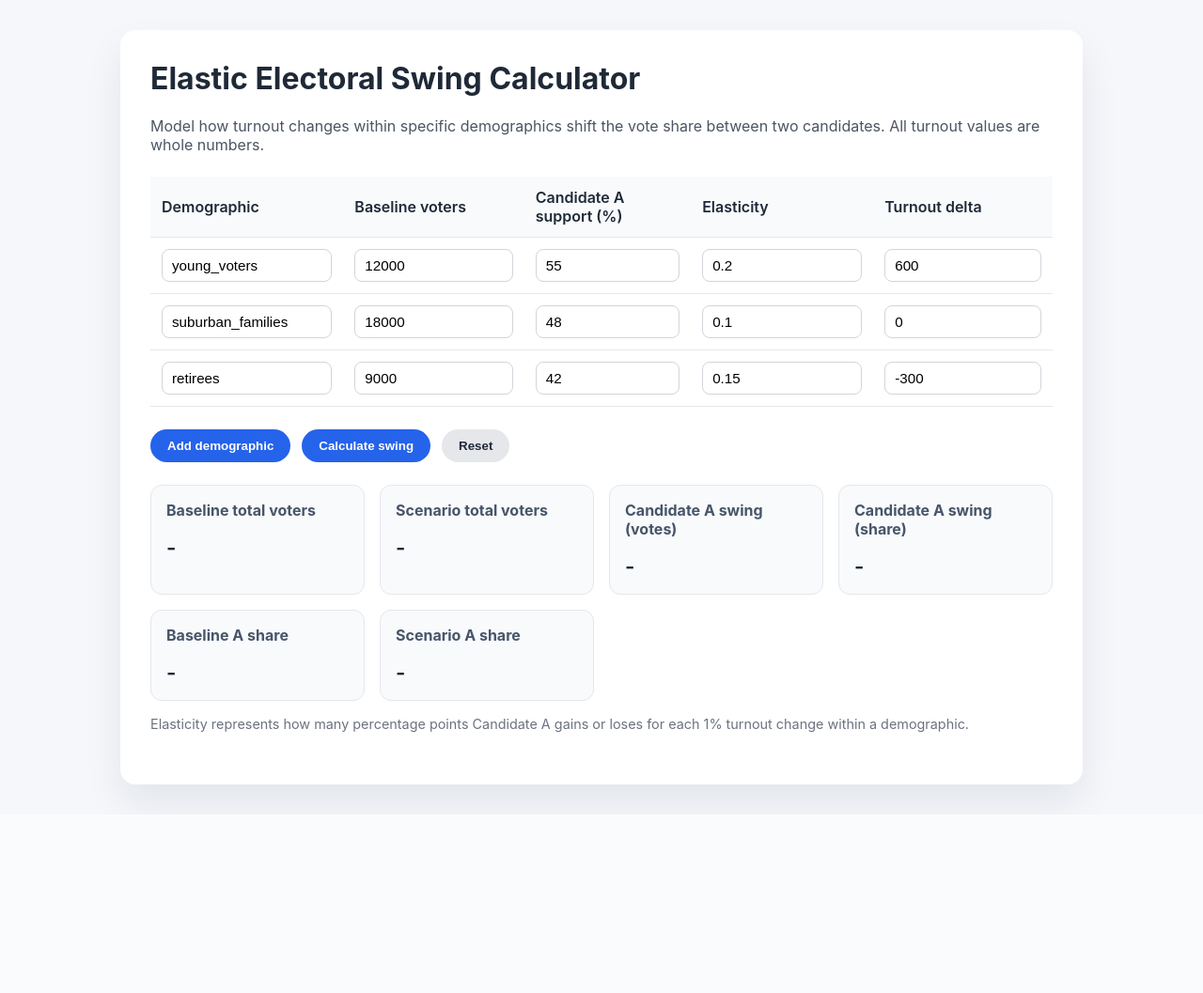
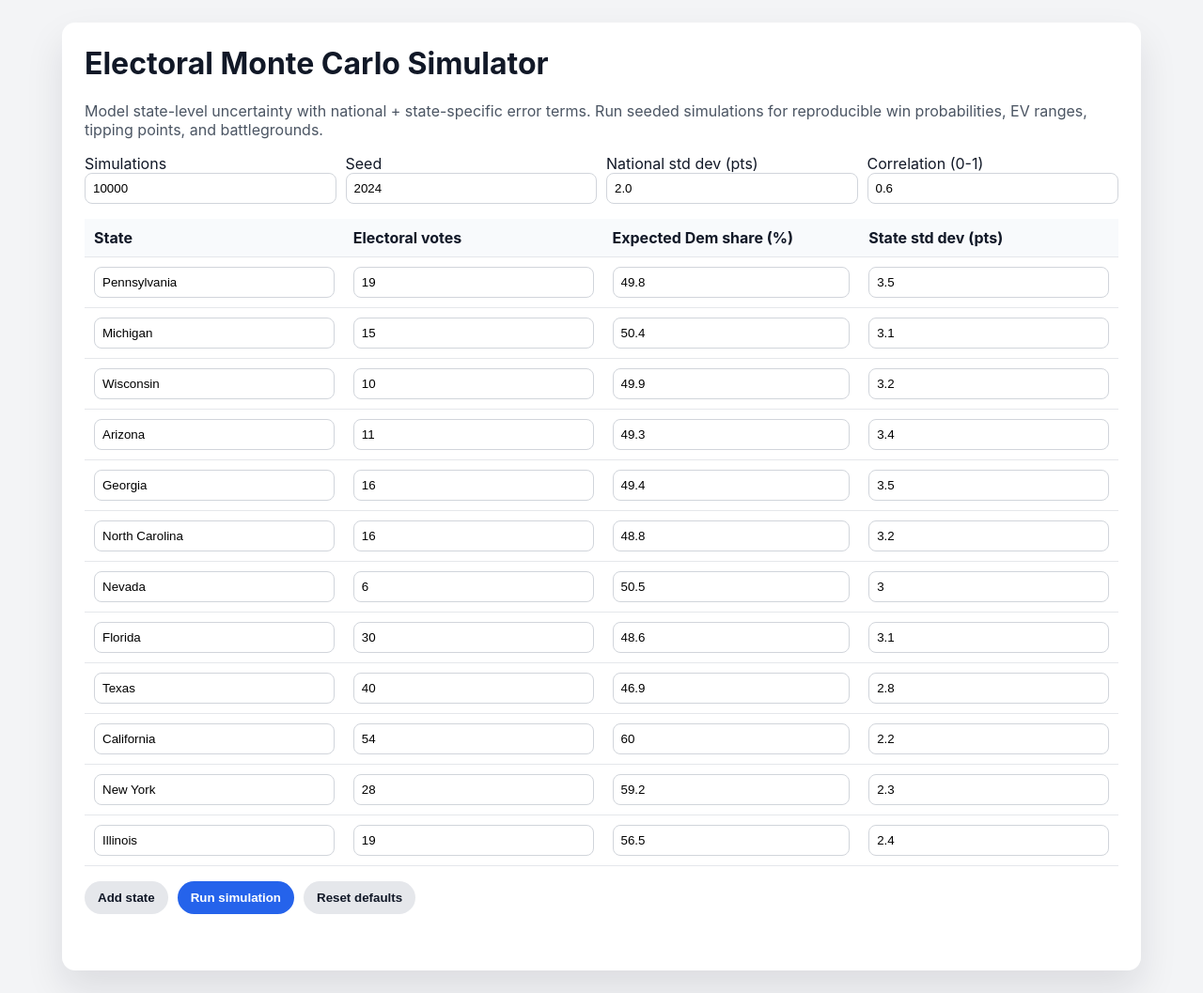
Before and after one commit to TimCougar/the-election-tool, a Flask app: page / in a window 1280 px wide. Shown: the whole page at 94% size. Before the commit the page ends 860 px from the top, so only its background shows below. Run offline with Flask 3, Linux system fonts and the light colour scheme.

Commit message:
Add seeded probabilistic Electoral College simulation and UI

```diff
--- a/app.py
+++ b/app.py
@@ -8,8 +8,14 @@ from typing import Any
 from flask import Flask, jsonify, render_template, request
 
 from election_swing_calculator import Scenario, compute_swing, parse_demographics
+from simulation import SimulationConfig, parse_states, run_simulation
 
 app = Flask(__name__)
+
+
+@app.errorhandler(ValueError)
+def handle_value_error(error: ValueError) -> tuple[Any, int]:
+    return jsonify({"error": str(error)}), 400
 
 
 @app.get("/")
@@ -38,5 +44,18 @@ def calculate() -> Any:
     )
 
 
+@app.post("/simulate")
+def simulate() -> Any:
+    payload = request.get_json(force=True)
+    states = parse_states(payload.get("states", []))
+    config = SimulationConfig(
+        n_simulations=int(payload.get("n_simulations", 10000)),
+        seed=int(payload.get("seed", 2024)),
+        national_stddev=float(payload.get("national_stddev", 2.0)),
+        correlation=float(payload.get("correlation", 0.6)),
+    )
+    return jsonify(run_simulation(states, config))
+
+
 if __name__ == "__main__":
     app.run(host="0.0.0.0", port=8000, debug=True)
--- a/templates/index.html
+++ b/templates/index.html
@@ -3,343 +3,312 @@
   <head>
     <meta charset="UTF-8" />
     <meta name="viewport" content="width=device-width, initial-scale=1" />
-    <title>Elastic Electoral Swing Calculator</title>
+    <title>Electoral Monte Carlo Simulator</title>
     <style>
       :root {
         color-scheme: light;
         font-family: "Inter", "Segoe UI", system-ui, sans-serif;
-        background: #f5f7fb;
-        color: #1f2937;
+        background: #f3f4f6;
+        color: #111827;
       }
-
-      body {
-        margin: 0;
-        padding: 32px;
+      body { margin: 0; padding: 24px; }
+      .container {
+        max-width: 1100px;
+        margin: 0 auto;
+        background: #fff;
+        border-radius: 14px;
+        padding: 24px;
+        box-shadow: 0 20px 40px rgba(15, 23, 42, 0.1);
       }
-
-      .container {
-        max-width: 960px;
-        margin: 0 auto;
-        background: #ffffff;
-        border-radius: 16px;
-        box-shadow: 0 20px 40px rgba(15, 23, 42, 0.08);
-        padding: 32px;
-      }
-
-      h1 {
-        margin-top: 0;
-        font-size: 2rem;
-      }
-
-      p {
-        margin: 0 0 24px;
-        color: #4b5563;
-      }
-
-      table {
-        width: 100%;
-        border-collapse: collapse;
-        margin-bottom: 24px;
-      }
-
-      th,
-      td {
-        border-bottom: 1px solid #e5e7eb;
-        padding: 12px;
-        text-align: left;
-      }
-
-      th {
-        background: #f8fafc;
-        font-weight: 600;
-      }
-
-      input[type="text"],
-      input[type="number"] {
-        width: 100%;
-        padding: 8px 10px;
-        border-radius: 8px;
-        border: 1px solid #d1d5db;
-        box-sizing: border-box;
-        font-size: 0.95rem;
-      }
-
-      .actions {
-        display: flex;
-        gap: 12px;
-        flex-wrap: wrap;
-        margin-bottom: 24px;
-      }
-
-      button {
-        border: none;
-        background: #2563eb;
-        color: #ffffff;
-        padding: 10px 18px;
-        border-radius: 999px;
-        font-weight: 600;
-        cursor: pointer;
-      }
-
-      button.secondary {
-        background: #e5e7eb;
-        color: #1f2937;
-      }
-
-      .results {
-        display: grid;
-        gap: 16px;
-        grid-template-columns: repeat(auto-fit, minmax(220px, 1fr));
-      }
-
-      .card {
-        padding: 16px;
-        border-radius: 12px;
-        background: #f8fafc;
-        border: 1px solid #e5e7eb;
-      }
-
-      .card h3 {
-        margin-top: 0;
-        font-size: 1rem;
-        color: #475569;
-      }
-
-      .metric {
-        font-size: 1.4rem;
-        font-weight: 600;
-      }
-
-      .note {
-        margin-top: 16px;
-        font-size: 0.9rem;
-        color: #6b7280;
-      }
-
-      .error {
-        color: #b91c1c;
-        margin-bottom: 16px;
-      }
+      h1 { margin-top: 0; }
+      p { color: #4b5563; }
+      table { width: 100%; border-collapse: collapse; margin-bottom: 16px; }
+      th, td { border-bottom: 1px solid #e5e7eb; padding: 10px; text-align: left; }
+      th { background: #f8fafc; }
+      input { width: 100%; box-sizing: border-box; border: 1px solid #d1d5db; border-radius: 8px; padding: 8px; }
+      .grid { display: grid; grid-template-columns: repeat(auto-fit, minmax(170px, 1fr)); gap: 10px; margin-bottom: 16px; }
+      .actions { display: flex; gap: 10px; flex-wrap: wrap; margin-bottom: 16px; }
+      button { border: none; border-radius: 999px; padding: 10px 14px; cursor: pointer; font-weight: 600; }
+      .primary { background: #2563eb; color: white; }
+      .secondary { background: #e5e7eb; color: #111827; }
+      .cards { display: grid; grid-template-columns: repeat(auto-fit, minmax(220px, 1fr)); gap: 12px; margin-bottom: 18px; }
+      .card { background: #f8fafc; border: 1px solid #e5e7eb; border-radius: 10px; padding: 14px; }
+      .metric { font-size: 1.35rem; font-weight: 700; }
+      .subtle { color: #6b7280; font-size: 0.9rem; }
+      .error { color: #b91c1c; min-height: 1.25em; }
+      #histogram { width: 100%; height: 260px; border: 1px solid #e5e7eb; border-radius: 10px; background: #fcfdff; }
+      .section-title { margin: 22px 0 10px; }
+      .sortable { cursor: pointer; }
+      .right { text-align: right; }
     </style>
   </head>
   <body>
     <div class="container">
-      <h1>Elastic Electoral Swing Calculator</h1>
+      <h1>Electoral Monte Carlo Simulator</h1>
       <p>
-        Model how turnout changes within specific demographics shift the vote share between two
-        candidates. All turnout values are whole numbers.
+        Model state-level uncertainty with national + state-specific error terms. Run seeded
+        simulations for reproducible win probabilities, EV ranges, tipping points, and battlegrounds.
       </p>
-      <div id="error" class="error" role="alert"></div>
+
+      <div class="grid">
+        <label>Simulations <input id="n-sims" type="number" min="100" step="100" value="10000" /></label>
+        <label>Seed <input id="seed" type="number" value="2024" /></label>
+        <label>National std dev (pts) <input id="national-std" type="number" step="0.1" min="0" value="2.0" /></label>
+        <label>Correlation (0-1) <input id="correlation" type="number" step="0.05" min="0" max="1" value="0.6" /></label>
+      </div>
+
       <table>
         <thead>
           <tr>
-            <th>Demographic</th>
-            <th>Baseline voters</th>
-            <th>Candidate A support (%)</th>
-            <th>Elasticity</th>
-            <th>Turnout delta</th>
+            <th>State</th>
+            <th>Electoral votes</th>
+            <th>Expected Dem share (%)</th>
+            <th>State std dev (pts)</th>
           </tr>
         </thead>
-        <tbody id="demo-rows"></tbody>
+        <tbody id="state-rows"></tbody>
       </table>
 
       <div class="actions">
-        <button type="button" id="add-row">Add demographic</button>
-        <button type="button" id="calculate">Calculate swing</button>
-        <button type="button" class="secondary" id="reset">Reset</button>
+        <button class="secondary" id="add-row">Add state</button>
+        <button class="primary" id="run">Run simulation</button>
+        <button class="secondary" id="reset">Reset defaults</button>
       </div>
+      <div id="status" class="subtle"></div>
+      <div id="error" class="error"></div>
 
-      <div class="results" id="results" hidden>
-        <div class="card">
-          <h3>Baseline total voters</h3>
-          <div class="metric" id="baseline-total">-</div>
+      <div id="results" hidden>
+        <h2 class="section-title">Confidence interval cards</h2>
+        <div class="cards">
+          <div class="card"><h3>Dem win probability</h3><div id="dem-win" class="metric">-</div></div>
+          <div class="card"><h3>Rep win probability</h3><div id="rep-win" class="metric">-</div></div>
+          <div class="card"><h3>Dem EV 5/50/95</h3><div id="dem-band" class="metric">-</div></div>
+          <div class="card"><h3>Rep EV 5/50/95</h3><div id="rep-band" class="metric">-</div></div>
         </div>
-        <div class="card">
-          <h3>Scenario total voters</h3>
-          <div class="metric" id="scenario-total">-</div>
-        </div>
-        <div class="card">
-          <h3>Candidate A swing (votes)</h3>
-          <div class="metric" id="swing-votes">-</div>
-        </div>
-        <div class="card">
-          <h3>Candidate A swing (share)</h3>
-          <div class="metric" id="swing-share">-</div>
-        </div>
-        <div class="card">
-          <h3>Baseline A share</h3>
-          <div class="metric" id="baseline-share">-</div>
-        </div>
-        <div class="card">
-          <h3>Scenario A share</h3>
-          <div class="metric" id="scenario-share">-</div>
-        </div>
+
+        <h2 class="section-title">EV outcome histogram (Dem EV)</h2>
+        <svg id="histogram" viewBox="0 0 900 260" preserveAspectRatio="none"></svg>
+
+        <h2 class="section-title">Top battleground probabilities (sortable)</h2>
+        <table>
+          <thead>
+            <tr>
+              <th class="sortable" data-key="state">State</th>
+              <th class="sortable right" data-key="ev">EV</th>
+              <th class="sortable right" data-key="demWinProbability">Dem win %</th>
+              <th class="sortable right" data-key="repWinProbability">Rep win %</th>
+              <th class="sortable right" data-key="tippingPointFrequency">Tipping-point %</th>
+            </tr>
+          </thead>
+          <tbody id="battleground-body"></tbody>
+        </table>
       </div>
-      <p class="note">
-        Elasticity represents how many percentage points Candidate A gains or loses for each 1%
-        turnout change within a demographic.
-      </p>
     </div>
 
     <script>
-      const demoRows = document.getElementById("demo-rows");
+      const stateRows = document.getElementById("state-rows");
       const errorEl = document.getElementById("error");
+      const statusEl = document.getElementById("status");
       const resultsEl = document.getElementById("results");
+      const runButton = document.getElementById("run");
 
-      const initialRows = [
-        {
-          name: "young_voters",
-          baseline_voters: 12000,
-          base_support_a: 55,
-          elasticity: 0.2,
-          turnout_delta: 600,
-        },
-        {
-          name: "suburban_families",
-          baseline_voters: 18000,
-          base_support_a: 48,
-          elasticity: 0.1,
-          turnout_delta: 0,
-        },
-        {
-          name: "retirees",
-          baseline_voters: 9000,
-          base_support_a: 42,
-          elasticity: 0.15,
-          turnout_delta: -300,
-        },
+      let latestRows = [];
+      let sortState = { key: "demWinProbability", asc: false };
+
+      const defaults = [
+        ["Pennsylvania", 19, 49.8, 3.5],
+        ["Michigan", 15, 50.4, 3.1],
+        ["Wisconsin", 10, 49.9, 3.2],
+        ["Arizona", 11, 49.3, 3.4],
+        ["Georgia", 16, 49.4, 3.5],
+        ["North Carolina", 16, 48.8, 3.2],
+        ["Nevada", 6, 50.5, 3.0],
+        ["Florida", 30, 48.6, 3.1],
+        ["Texas", 40, 46.9, 2.8],
+        ["California", 54, 60.0, 2.2],
+        ["New York", 28, 59.2, 2.3],
+        ["Illinois", 19, 56.5, 2.4],
       ];
 
-      const emptyRow = () => ({
-        name: "",
-        baseline_voters: 0,
-        base_support_a: 50,
-        elasticity: 0,
-        turnout_delta: 0,
-      });
-
-      const createCellInput = (value, type = "number") => {
+      const createInput = (value, type = "number") => {
         const input = document.createElement("input");
         input.type = type;
         input.value = value;
         return input;
       };
 
-      const addRow = (row) => {
+      function addStateRow([name, ev, demShare, stddev]) {
         const tr = document.createElement("tr");
-        const nameCell = document.createElement("td");
-        const baseCell = document.createElement("td");
-        const supportCell = document.createElement("td");
-        const elasticityCell = document.createElement("td");
-        const deltaCell = document.createElement("td");
+        const cells = [document.createElement("td"), document.createElement("td"), document.createElement("td"), document.createElement("td")];
 
-        const nameInput = createCellInput(row.name, "text");
-        const baseInput = createCellInput(row.baseline_voters);
-        baseInput.min = 0;
-        const supportInput = createCellInput(row.base_support_a);
-        supportInput.min = 0;
-        supportInput.max = 100;
-        const elasticityInput = createCellInput(row.elasticity);
-        const deltaInput = createCellInput(row.turnout_delta);
+        const nameInput = createInput(name, "text");
+        const evInput = createInput(ev);
+        evInput.min = 1;
+        const demInput = createInput(demShare);
+        demInput.min = 0;
+        demInput.max = 100;
+        const stdInput = createInput(stddev);
+        stdInput.min = 0;
+        stdInput.step = 0.1;
 
-        nameCell.appendChild(nameInput);
-        baseCell.appendChild(baseInput);
-        supportCell.appendChild(supportInput);
-        elasticityCell.appendChild(elasticityInput);
-        deltaCell.appendChild(deltaInput);
+        cells[0].appendChild(nameInput);
+        cells[1].appendChild(evInput);
+        cells[2].appendChild(demInput);
+        cells[3].appendChild(stdInput);
+        cells.forEach((cell) => tr.appendChild(cell));
+        stateRows.appendChild(tr);
+      }
 
-        tr.appendChild(nameCell);
-        tr.appendChild(baseCell);
-        tr.appendChild(supportCell);
-        tr.appendChild(elasticityCell);
-        tr.appendChild(deltaCell);
-        demoRows.appendChild(tr);
-      };
+      function renderRows(rows) {
+        stateRows.innerHTML = "";
+        rows.forEach(addStateRow);
+      }
 
-      const renderRows = (rows) => {
-        demoRows.innerHTML = "";
-        rows.forEach(addRow);
-      };
+      function gatherPayload() {
+        const states = [];
+        for (const row of Array.from(stateRows.querySelectorAll("tr"))) {
+          const [name, ev, dem, std] = Array.from(row.querySelectorAll("input")).map((input) => input.value.trim());
+          if (!name) continue;
+          states.push({
+            name,
+            electoral_votes: Number.parseInt(ev, 10) || 0,
+            dem_share: Number.parseFloat(dem) || 0,
+            stddev: Number.parseFloat(std) || 0,
+          });
+        }
 
-      const gatherPayload = () => {
-        const rows = Array.from(demoRows.querySelectorAll("tr"));
-        const demographics = [];
-        const turnoutDelta = {};
+        return {
+          states,
+          n_simulations: Number.parseInt(document.getElementById("n-sims").value, 10) || 10000,
+          seed: Number.parseInt(document.getElementById("seed").value, 10) || 2024,
+          national_stddev: Number.parseFloat(document.getElementById("national-std").value) || 0,
+          correlation: Number.parseFloat(document.getElementById("correlation").value) || 0,
+        };
+      }
 
-        rows.forEach((row) => {
-          const inputs = row.querySelectorAll("input");
-          const name = inputs[0].value.trim();
-          if (!name) {
-            return;
-          }
-          const baseline = Number.parseInt(inputs[1].value, 10) || 0;
-          const support = Number.parseFloat(inputs[2].value) || 0;
-          const elasticity = Number.parseFloat(inputs[3].value) || 0;
-          const delta = Number.parseInt(inputs[4].value, 10) || 0;
+      function pct(value) {
+        return `${(value * 100).toFixed(1)}%`;
+      }
 
-          demographics.push({
-            name,
-            baseline_voters: baseline,
-            base_support_a: support,
-            elasticity,
-          });
+      function drawHistogram(bins) {
+        const svg = document.getElementById("histogram");
+        svg.innerHTML = "";
+        if (!bins.length) return;
 
-          turnoutDelta[name] = delta;
+        const width = 900;
+        const height = 260;
+        const maxCount = Math.max(...bins.map((bin) => bin.count), 1);
+        const barWidth = width / bins.length;
+
+        bins.forEach((bin, i) => {
+          const barHeight = (bin.count / maxCount) * (height - 30);
+          const rect = document.createElementNS("http://www.w3.org/2000/svg", "rect");
+          rect.setAttribute("x", String(i * barWidth + 1));
+          rect.setAttribute("y", String(height - barHeight - 18));
+          rect.setAttribute("width", String(Math.max(1, barWidth - 2)));
+          rect.setAttribute("height", String(barHeight));
+          rect.setAttribute("fill", "#2563eb");
+          rect.setAttribute("opacity", "0.85");
+          svg.appendChild(rect);
         });
 
-        return { demographics, turnout_delta: turnoutDelta };
-      };
+        const axis = document.createElementNS("http://www.w3.org/2000/svg", "line");
+        axis.setAttribute("x1", "0");
+        axis.setAttribute("y1", String(height - 18));
+        axis.setAttribute("x2", String(width));
+        axis.setAttribute("y2", String(height - 18));
+        axis.setAttribute("stroke", "#9ca3af");
+        svg.appendChild(axis);
+      }
 
-      const updateResults = (data) => {
-        document.getElementById("baseline-total").textContent = data.baseline.total_voters;
-        document.getElementById("scenario-total").textContent = data.scenario.total_voters;
-        document.getElementById("swing-votes").textContent = data.vote_swing_a;
-        document.getElementById("swing-share").textContent = `${data.share_swing_a.toFixed(2)} pts`;
-        document.getElementById("baseline-share").textContent = `${data.baseline.share_a.toFixed(2)}%`;
-        document.getElementById("scenario-share").textContent = `${data.scenario.share_a.toFixed(2)}%`;
+      function sortRows(rows) {
+        return [...rows].sort((a, b) => {
+          const { key, asc } = sortState;
+          const av = a[key];
+          const bv = b[key];
+          const cmp = typeof av === "string" ? av.localeCompare(bv) : av - bv;
+          return asc ? cmp : -cmp;
+        });
+      }
+
+      function renderBattlegroundTable(rows) {
+        const body = document.getElementById("battleground-body");
+        body.innerHTML = "";
+
+        sortRows(rows).forEach((row) => {
+          const tr = document.createElement("tr");
+          tr.innerHTML = `
+            <td>${row.state}</td>
+            <td class="right">${row.ev}</td>
+            <td class="right">${pct(row.demWinProbability)}</td>
+            <td class="right">${pct(row.repWinProbability)}</td>
+            <td class="right">${pct(row.tippingPointFrequency)}</td>
+          `;
+          body.appendChild(tr);
+        });
+      }
+
+      function updateResults(data) {
+        document.getElementById("dem-win").textContent = pct(data.winProbabilityDem);
+        document.getElementById("rep-win").textContent = pct(data.winProbabilityRep);
+        document.getElementById("dem-band").textContent = `${data.evPercentiles.dem.p5} / ${data.evPercentiles.dem.p50} / ${data.evPercentiles.dem.p95}`;
+        document.getElementById("rep-band").textContent = `${data.evPercentiles.rep.p5} / ${data.evPercentiles.rep.p50} / ${data.evPercentiles.rep.p95}`;
+        drawHistogram(data.evHistogram);
+        latestRows = data.topBattlegrounds;
+        renderBattlegroundTable(latestRows);
         resultsEl.hidden = false;
-      };
+      }
+
+      document.querySelectorAll("th.sortable").forEach((header) => {
+        header.addEventListener("click", () => {
+          const key = header.dataset.key;
+          sortState = sortState.key === key ? { key, asc: !sortState.asc } : { key, asc: true };
+          renderBattlegroundTable(latestRows);
+        });
+      });
 
       document.getElementById("add-row").addEventListener("click", () => {
-        addRow(emptyRow());
+        addStateRow(["", 1, 50, 3]);
       });
 
       document.getElementById("reset").addEventListener("click", () => {
-        renderRows(initialRows);
+        renderRows(defaults);
         resultsEl.hidden = true;
         errorEl.textContent = "";
       });
 
-      document.getElementById("calculate").addEventListener("click", async () => {
+      document.getElementById("run").addEventListener("click", async () => {
         const payload = gatherPayload();
-        if (!payload.demographics.length) {
-          errorEl.textContent = "Please add at least one demographic row.";
-          resultsEl.hidden = true;
+        if (!payload.states.length) {
+          errorEl.textContent = "Add at least one state.";
           return;
         }
 
+        runButton.disabled = true;
+        statusEl.textContent = "Running simulations on backend…";
+        errorEl.textContent = "";
+
         try {
-          const response = await fetch("/calculate", {
+          const response = await fetch("/simulate", {
             method: "POST",
             headers: { "Content-Type": "application/json" },
             body: JSON.stringify(payload),
           });
-
+          const body = await response.json();
           if (!response.ok) {
-            const message = await response.text();
-            throw new Error(message || "Request failed");
+            throw new Error(body.error || "Simulation failed");
           }
-
-          const data = await response.json();
-          errorEl.textContent = "";
-          updateResults(data);
+          updateResults(body);
+          statusEl.textContent = `Completed ${body.nSimulations.toLocaleString()} simulations with seed ${body.seed}.`;
         } catch (error) {
           errorEl.textContent = error.message;
-          resultsEl.hidden = true;
+          statusEl.textContent = "";
+        } finally {
+          runButton.disabled = false;
         }
       });
 
-      renderRows(initialRows);
+      renderRows(defaults);
     </script>
   </body>
 </html>
```
Also changed, not shown: simulation.py (added, +178 -0 lines), tests/test_simulation.py (added, +36 -0 lines), README.md.
